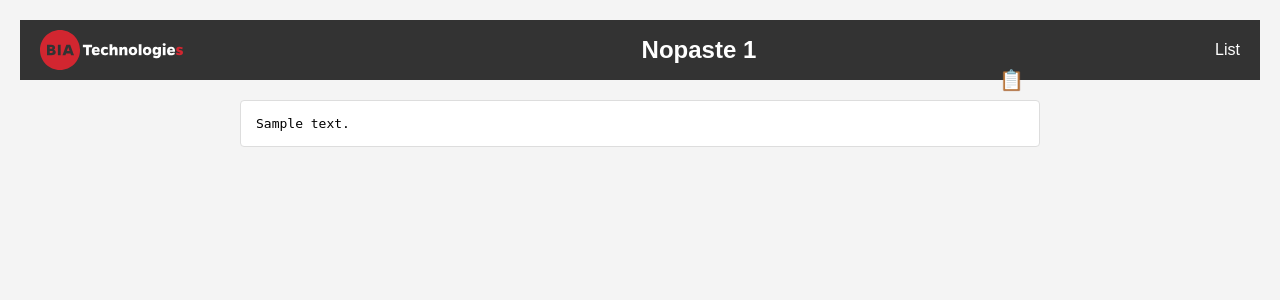
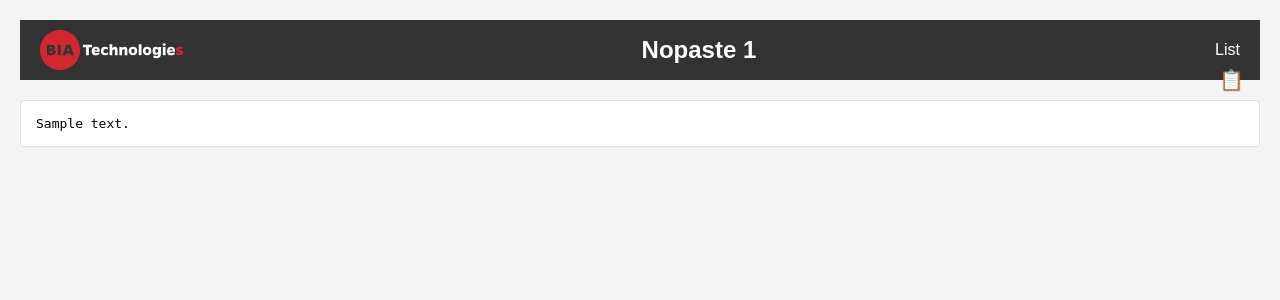
Before and after one commit to nordz0r/nopaste, a FastAPI app: template src/templates/paste.html in a window 1280 px wide. Shown: the top 300 px of the page. Run offline with FastAPI, Linux system fonts and the light colour scheme; the template is opened without the code that fills it: most values are stand-ins (such as "Sample title", 1, 10 or a date in 2020).

Commit message:
fix style paste

```diff
--- a/src/static/css/style.css
+++ b/src/static/css/style.css
@@ -12,11 +12,12 @@ header {
 }
 
 .header-container {
-    // max-width: 800px;
-    margin: 0 auto;
+    margin: 0 auto; /* Центрирование */
     display: flex;
     justify-content: space-between;
     align-items: center;
+    width: 100%; /* Растягивается на всю ширину с учетом padding от body */
+    box-sizing: border-box;
 }
 
 .logo img {
@@ -66,8 +67,10 @@ button:hover, input[type="submit"]:hover {
 }
 
 .paste-container {
+    margin: 0 auto; /* Центрирование как у header-container */
     position: relative;
-    width: 100%;
+    width: 100%; /* Совпадает с header-container */
+    box-sizing: border-box;
 }
 
 #copy-btn {
@@ -90,7 +93,7 @@ pre#paste-content {
     padding: 15px;
     border: 1px solid #ddd;
     border-radius: 4px;
-    width: 100%; /* На всю ширину */
+    width: 100%; /* Занимает всю ширину .paste-container */
     box-sizing: border-box;
     overflow-x: auto;
 }
@@ -105,6 +108,7 @@ ul li {
 }
 
 .container {
-    max-width: 800px;
     margin: 0 auto;
+    width: 100%;
+    box-sizing: border-box;
 }
```
